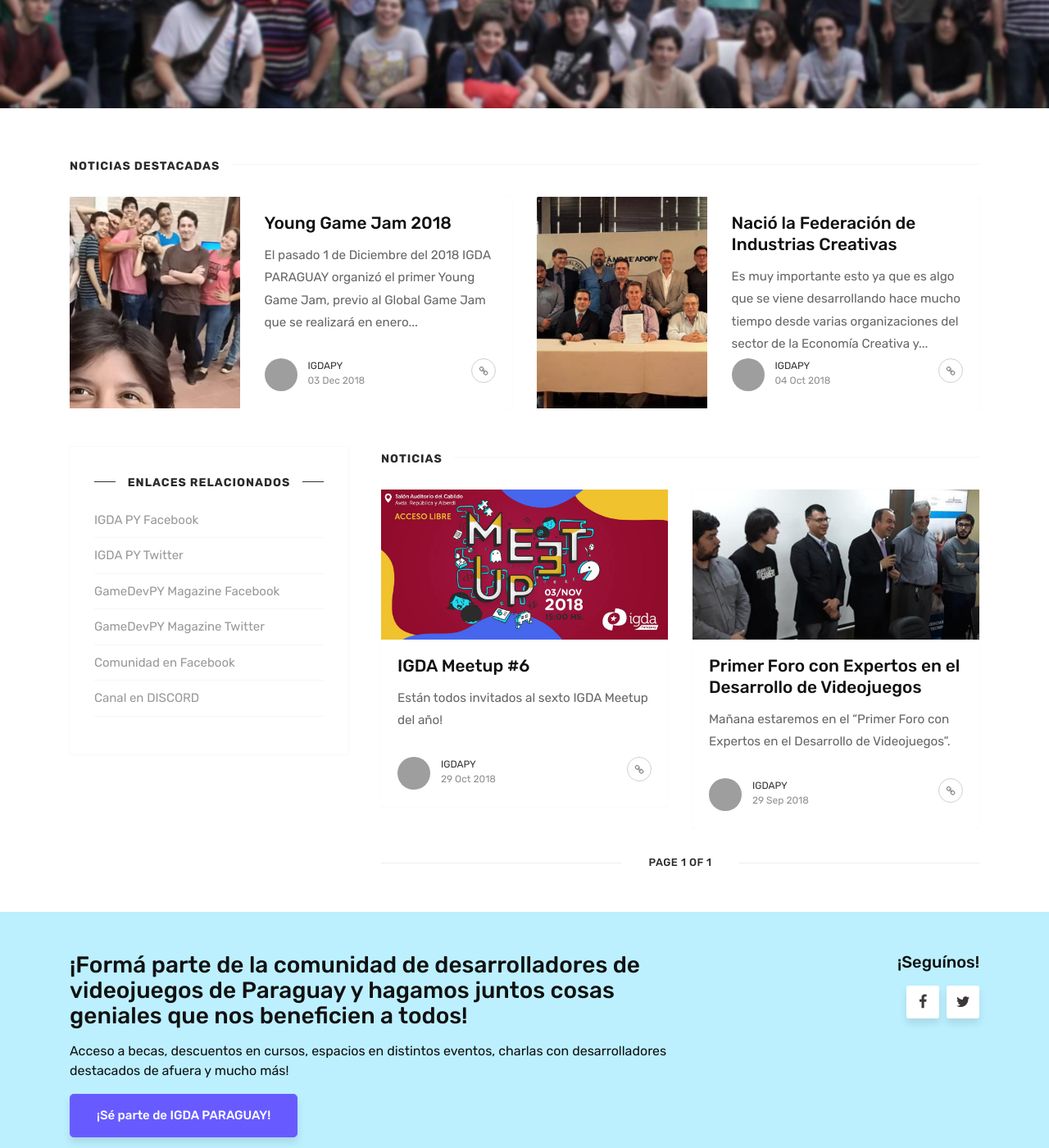
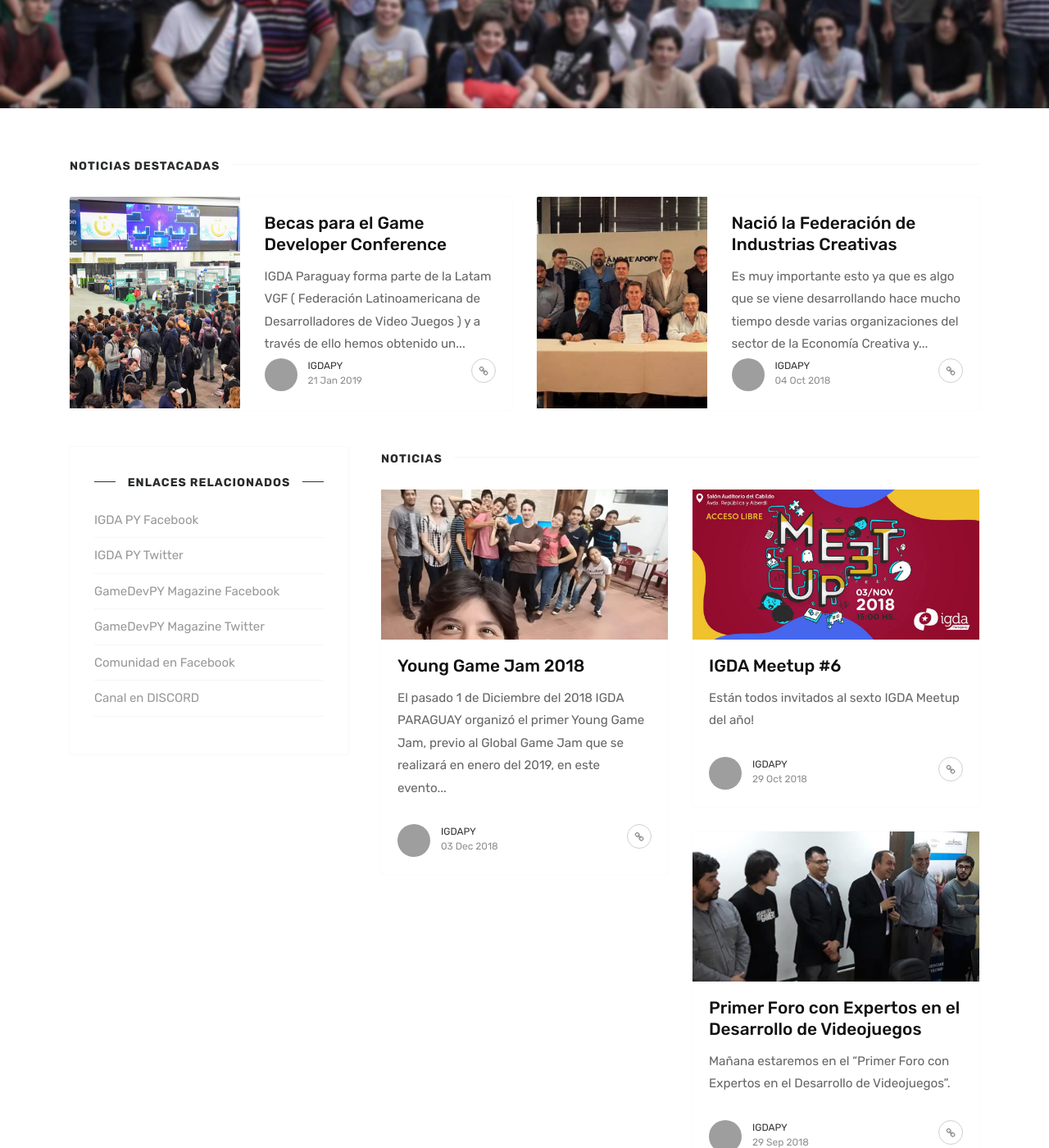
Before and after one commit to pescode/igdapy.github.io, a Jekyll site: the page built from index.html, in a window 1280 px wide and 1400 px high, scrolled down 560 px. Shown: the whole window at 82% size. Built offline with Jekyll 4.4.1, drawn with Linux system fonts in a browser that asks for light colours; the list of posts is cut into pages by our own code; grey boxes are pictures that could not be loaded.

Commit message:
becas para el GDC

```diff
--- /dev/null
+++ b/_posts/2019-01-21-becas-gdc.md
@@ -0,0 +1,25 @@
+---
+layout: post
+title:  "Becas para el Game Developer Conference"
+author: igdapy
+categories: [ IGDAPY ]
+image: assets/images/5.jpg
+featured: true
+---
+IGDA Paraguay forma parte de la `Latam VGF` ( Federación Latinoamericana de Desarrolladores de Video Juegos ) y a través de ello hemos obtenido un total de 10 becas para el `Game Developer Conference 2019` a realizarse en San Francisco, California los días 20 al 24 de Febrero.
+
+Estas becas tienen actualmente un valor aproximado de `$1.700 c/u` e IGDA Paraguay ha beneficiado a 10 de sus miembros.
+
+### ¿Que incluyen las becas?
+
+![walking]({{ site.baseurl }}/assets/images/5_1.jpg)
+- Acceso al GDC Conference
+- GDC Summits
+- GDC Expo
+- Sponsored content
+- Advocacy Track sessions
+- Game Developers Choice and Independent Game Festival Awards
+- Game Career Seminar
+- GDC Vault access to view session videos through March 2019
+
+Con estas becas estamos otorgando oportunidades a los desarrolladores de videojuegos del país para acceder a uno de los eventos más importantes de la industria en donde sin dudas obtendrán invaluables conocimientos de los expertos.
```
Also changed, not shown: _posts/2018-12-03-young-game-jam.md (+1 -1 lines), assets/images/5.jpg (added), assets/images/5_1.jpg (added).
